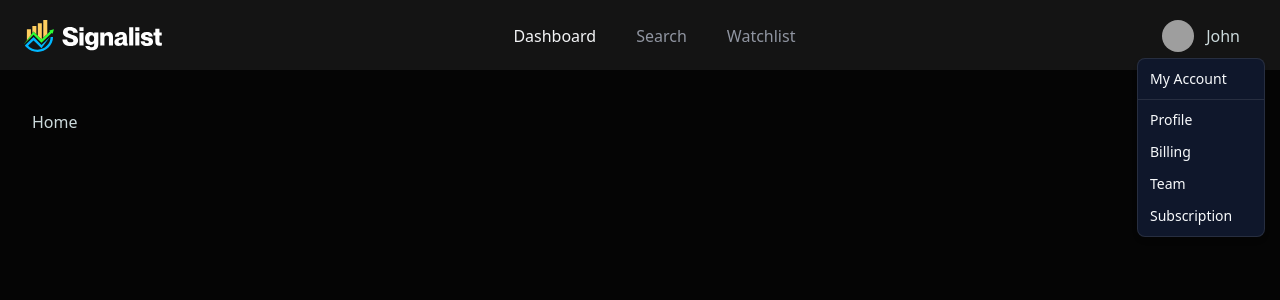
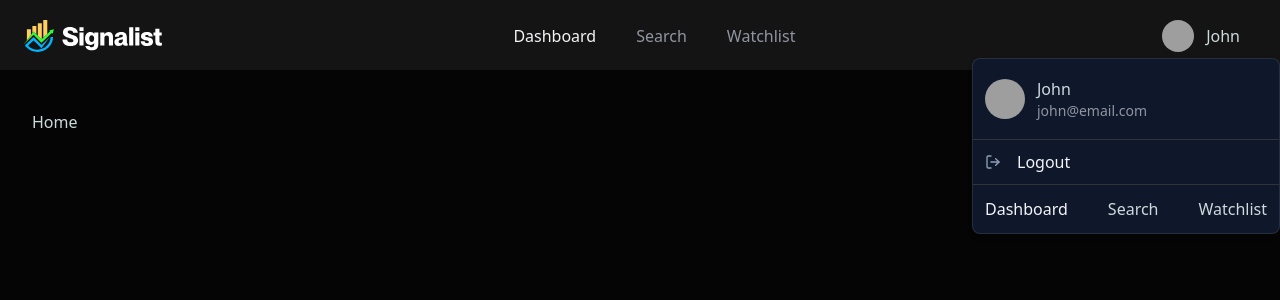
Before and after one commit to ethancha0/signalist-stock-tracker, a Next.js app: page / in a window 1280 px wide. Both pictures are taken after a click on the button "John". Shown: the top 300 px of the page. Built offline with nearby package versions, Linux system fonts and the light colour scheme; grey boxes are pictures that could not be loaded.

Commit message:
feat: header

```diff
--- a/components/UserDropdown.tsx
+++ b/components/UserDropdown.tsx
@@ -11,6 +11,8 @@
 import { useRouter } from 'next/navigation';
 import { Avatar, AvatarFallback, AvatarImage } from "@/components/ui/avatar"
 import { Button } from "@/components/ui/button"
+import { LogOut } from "lucide-react"
+import Navitems from "./Navitems";
 
 
 
@@ -42,18 +44,49 @@
                 </span>
 
             </div>
+            </Button>
 
 
 
-            </Button>
         </DropdownMenuTrigger>
-        <DropdownMenuContent>
-            <DropdownMenuLabel>My Account</DropdownMenuLabel>
-            <DropdownMenuSeparator/>
-            <DropdownMenuItem>Profile</DropdownMenuItem>
-            <DropdownMenuItem>Billing</DropdownMenuItem>
-            <DropdownMenuItem>Team</DropdownMenuItem>
-            <DropdownMenuItem>Subscription</DropdownMenuItem>
+        <DropdownMenuContent className="text-gray-400">
+        <DropdownMenuLabel>
+                    <div className="flex relative items-center gap-3 py-2">
+                    <Avatar className = "h-10 w-10">
+                        <AvatarImage src="http://github.com/shadcn.png" />
+                        <AvatarFallback className="bg-yellow-500 text-yellow-900 text-sm font-bold">CN
+                            {user.name[0]}
+                        </AvatarFallback>
+
+                    </Avatar>
+                <div className="flex flex-col">
+                    <span className='text-base font-medium text-gray-400'>
+                        {user.name}
+                    </span>
+                    <span className="text-sm text-gray-500">{user.email}</span>
+
+                </div>
+
+
+            </div>
+
+        </DropdownMenuLabel>
+        <DropdownMenuSeparator className="bg-gray-600"/>
+        <DropdownMenuItem onClick={handleSignOut} className="text-gray-100 text-md font-medium focus:bg-transparent focus:text-yellow-500 transition:colors cursor-pointer">
+            <LogOut className="h-4 w-4 mr-2 hidden sm:block"/>
+            Logout
+
+        </DropdownMenuItem>
+        <DropdownMenuSeparator className="hidden sm:block bg-gray-600"/>
+
+        <nav className="sm:hiddden">
+            <Navitems/>
+
+        </nav>
+
+
+
+
         </DropdownMenuContent>
 
 
```
